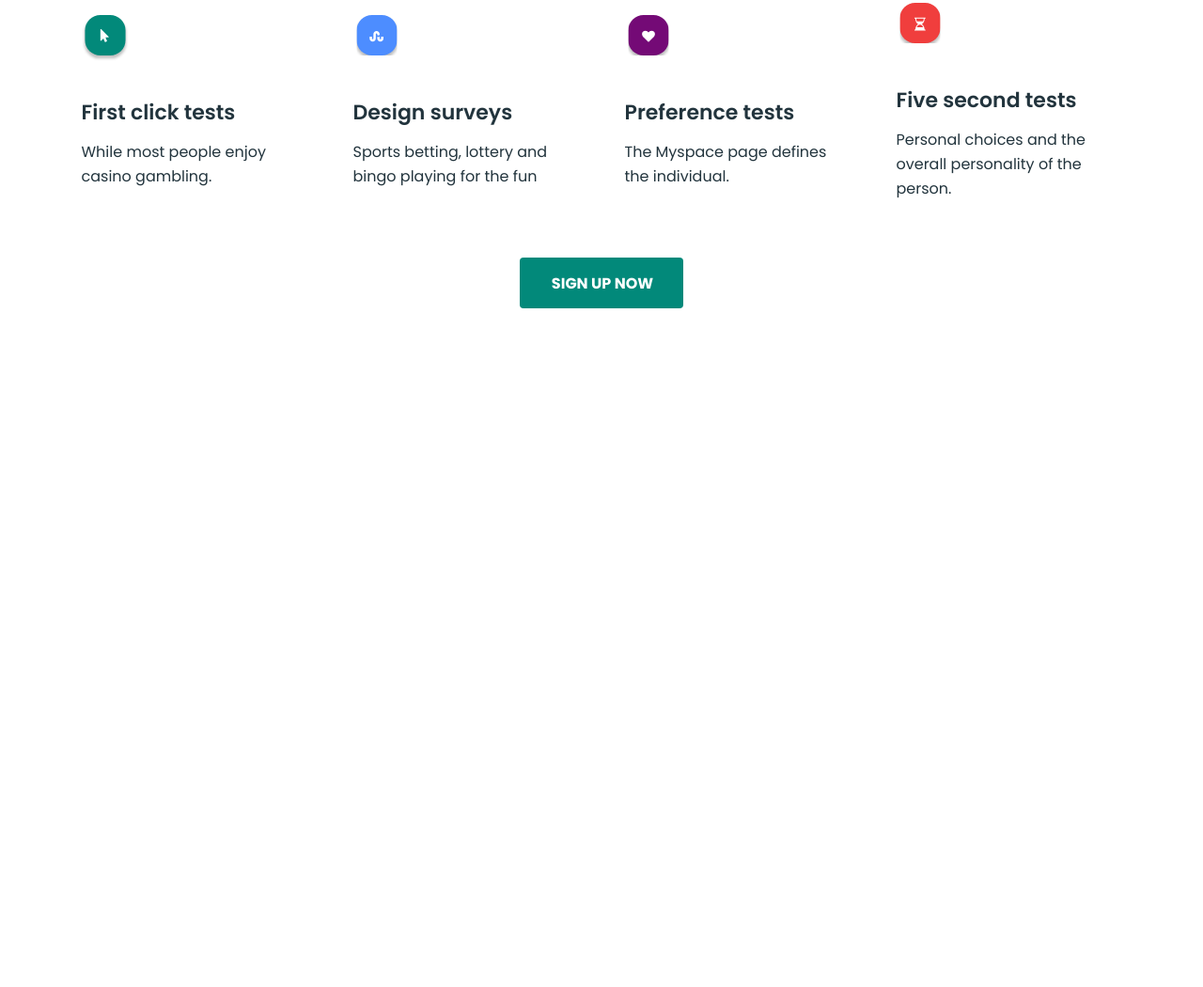
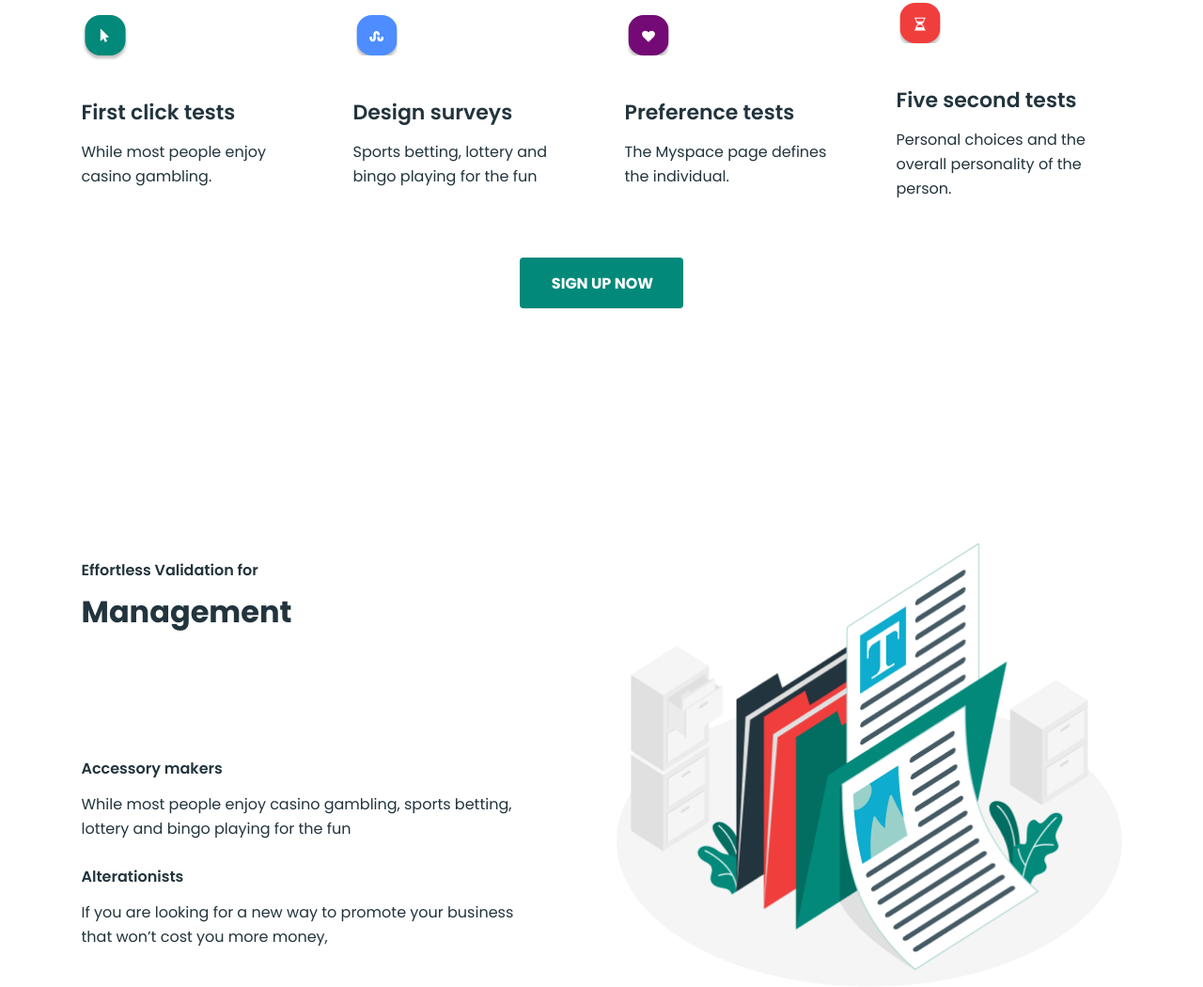
Before and after one commit to EshimovShaxzod/Myproduct-figma, a plain HTML site: page index.html in a window 1280 px wide. Shown: the part 885-1935 px from the top of the page at 94% size. Before the commit the page ends 1213 px from the top, so only its background shows below. Drawn offline with nearby package versions, Linux system fonts and the light colour scheme; files whose address does not match are found by name.

Commit message:
managment done

```diff
--- a/index.html
+++ b/index.html
@@ -103,6 +103,25 @@
             </section>
             <!-- PRODUCT END -->
         </main>
+
+        <!-- MANAGMENT START -->
+        <section class="managment">
+            <div class="container">
+                <div class="managment-wrapper">
+                    <div class="managment-content">
+                        <p class="managment-content__text">Effortless Validation for</p>
+                        <h2 class="managment-content__title">Management</h2>
+                        <h3 class="managment-content__small-title">Accessory makers</h3>
+                        <p class="managment-content__desc">While most people enjoy casino gambling, sports betting, lottery and bingo playing for the fun</p>
+                        <h3 class="managment-content__small-title">Alterationists</h3>
+                        <p class="managment-content__desc">If you are looking for a new way to promote your business that won’t cost you more money, </p>
+                    </div>
+                    <img class="managment-img" src="./assets/images/managment.png" height="474" width="538" alt="managment img">
+                </div>
+            </div>
+        </section>
+        <!-- MANAGMENT END -->
+
         <!-- MAIN END -->
 
         <script src="./js/main.js"></script>
--- a/scss/blocks/_blocks.scss
+++ b/scss/blocks/_blocks.scss
@@ -2,4 +2,5 @@
 @import "container";
 @import 'header';
 @import 'hero';
-@import 'product'
+@import 'product';
+@import 'managment'
--- /dev/null
+++ b/scss/blocks/_managment.scss
@@ -0,0 +1,78 @@
+/*   MANAGMENT STYLE START */
+.managment{
+    width: 100%;
+    margin-bottom: 146px;
+
+    &-wrapper{
+        display: flex;
+        align-items: center;
+        justify-content: space-between;
+        flex-wrap: wrap;
+    }
+
+    &-content{
+        width: 100%;
+        max-width: 486px;
+
+        &__text{
+            margin-bottom: 8px;
+            font-size: 16px;
+            font-weight: 600;
+            color: $colorPrimary;
+        }
+
+        &__title{
+            margin-bottom: 130px;
+            color: $colorPrimary;
+            font-size: 32px;
+            font-weight: $fontWeight;
+            line-height: normal;
+        }
+
+        &__small-title{
+            margin-bottom: 12px;
+            color: $colorPrimary;
+            font-size: 16px;
+            font-weight: 600;
+            line-height: 26px;
+        }
+
+        &__desc{
+            margin-bottom: 25px;
+            color: $colorPrimary;
+            font-size: 16px;
+            font-weight: 400;
+            line-height: 26px;
+        }
+    }
+
+    &-img{
+        max-width: 100%;
+        height: auto;
+    }
+}
+/*   MANAGMENT STYLE END */
+
+/* MANAGMENT RESPONSIVE STYLE START  */
+@media only screen and (max-width:576px){
+
+    .managment{
+
+        &-wrapper{
+            flex-wrap: wrap-reverse;
+        }
+
+        &-img{
+            margin-bottom: 50px;
+        }
+
+        &-content{
+
+            &__title{
+                margin-bottom: 16px;
+            }
+        }
+    }
+
+}
+/* MANAGMENT RESPONSIVE STYLE END  */
```
Also changed, not shown: assets/images/managment.png (added), css/main.css, 1 other file.
